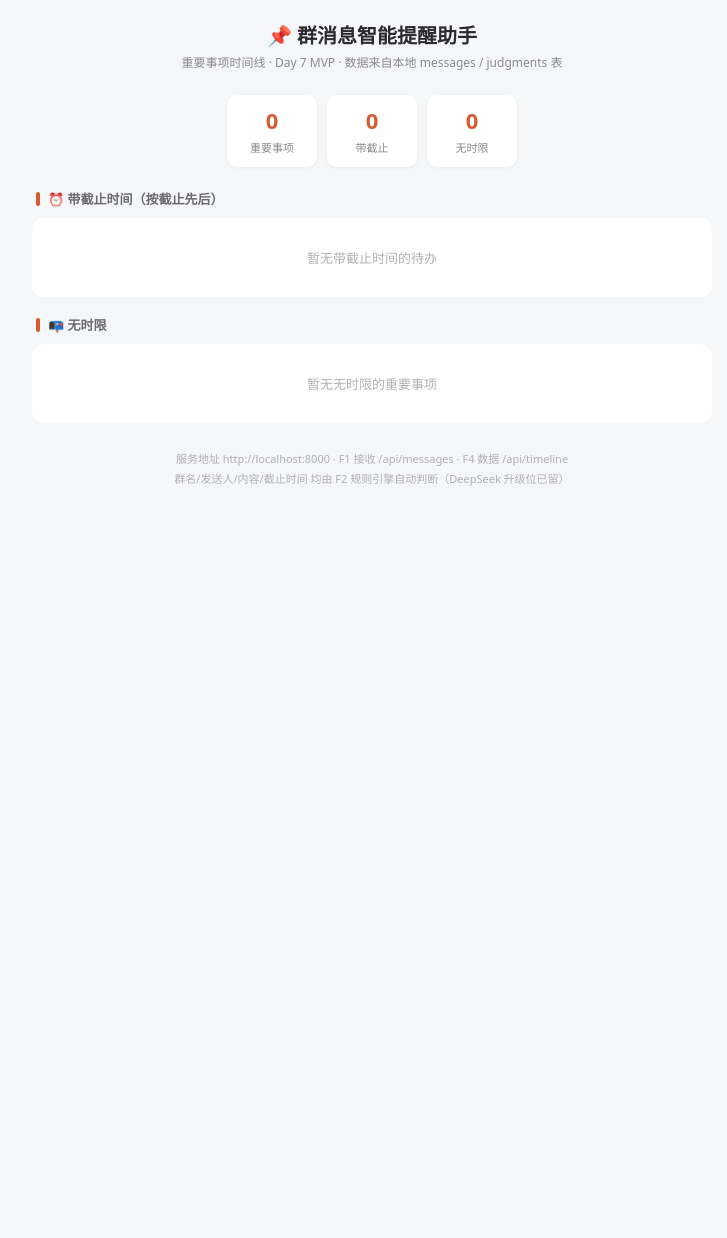
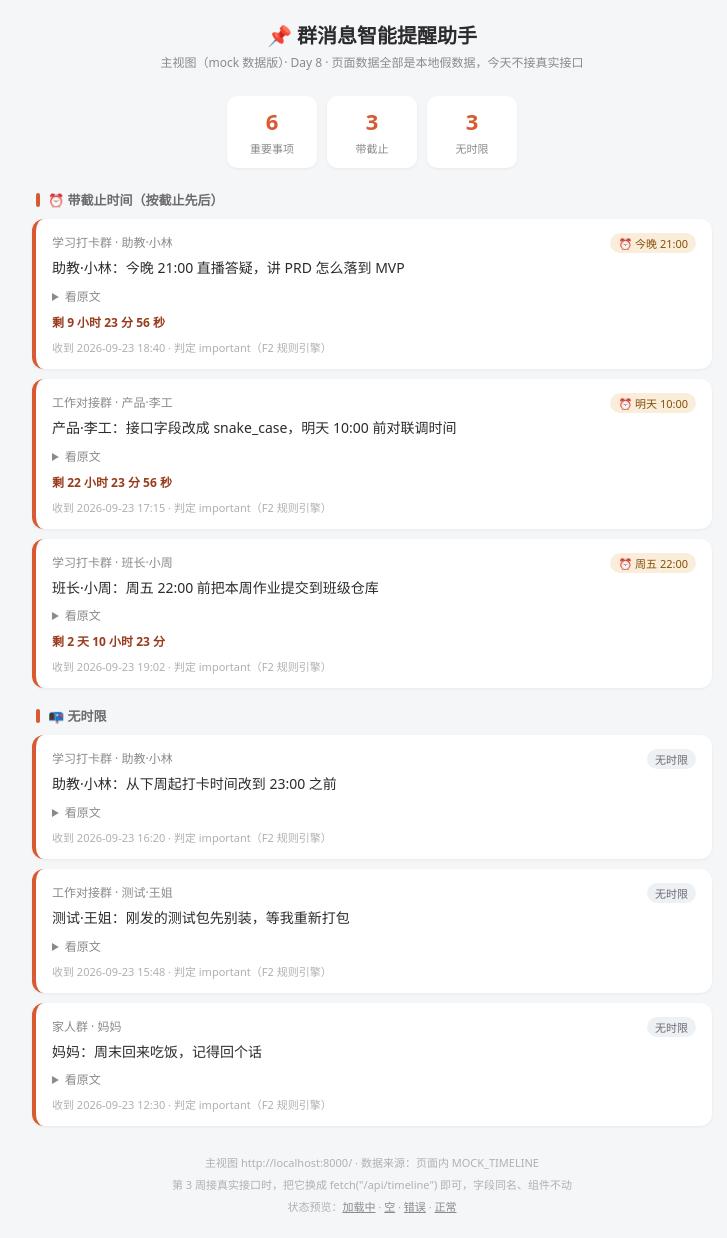
Before and after one commit to XingHo-VibeCoding/my-project, a FastAPI app: page / in a window 1280 px wide. Shown: the whole page, without its empty margins (268-995 px from the left). Before the commit the page ends 486 px from the top, so only its background shows below. Run offline with FastAPI, Linux system fonts and the light colour scheme; data that the repository does not hold is empty.

Commit message:
Day 8｜主视图改用本地假数据渲染，四种页面状态齐活
改了什么：app/templates/timeline.html 重写为主视图（mock 数据版），页面内 6 条假数据字段与 /api/timeline 真实返回完全一致，加载/正常/空/错误四状态用 ?state= 切换
加了什么：可复用卡片组件 app/static/js/message-card.js（卡片结构与截止时间倒计时换算，两个列表共用），app/main.py 挂载 /static 静态目录

```diff
--- a/app/main.py
+++ b/app/main.py
@@ -9,6 +9,7 @@
 from pathlib import Path
 
 from fastapi import FastAPI
+from fastapi.staticfiles import StaticFiles
 from fastapi.templating import Jinja2Templates
 from fastapi import Request
 from pydantic import BaseModel
@@ -20,6 +21,8 @@ from app.parser import parse
 
 app = FastAPI(title="群消息智能提醒助手")
 templates = Jinja2Templates(directory=Path(__file__).parent / "templates")
+# Day 8：可复用卡片组件 app/static/js/message-card.js 通过 /static 提供给页面
+app.mount("/static", StaticFiles(directory=Path(__file__).parent / "static"), name="static")
 
 
 class IncomingMessage(BaseModel):
@@ -74,5 +77,6 @@ def timeline():
 
 @app.get("/")
 def timeline_page(request: Request):
-    """F4 时间线页面（Jinja2 模板，数据由页面内 fetch /api/timeline 拉取）。"""
+    """主视图（Day 8）：页面数据为本地 mock，四种状态（加载/正常/空/错误）用
+    ?state= 切换；第 3 周再接回 /api/timeline 真实数据。"""
     return templates.TemplateResponse(request, "timeline.html")
--- /dev/null
+++ b/app/static/js/message-card.js
@@ -0,0 +1,171 @@
+/* ==========================================================================
+   MessageCard —— 可复用消息卡片组件（Day 8 余力加练产物）
+   --------------------------------------------------------------------------
+   主视图里的「带截止时间」和「无时限」两个列表，都由这一个组件渲染：
+   卡片长什么样、截止时间怎么算倒计时，全项目只写一份。
+
+   第 3 周接真实接口时，本文件一行都不用改 —— 只要喂进来的数据字段名
+   和 /api/timeline 一致（id / importance / summary / deadline /
+   group_name / sender / content / received_at），换数据源即可。
+
+   对外接口：
+     MessageCard.render(item)          -> 一张卡片的 HTML 字符串
+     MessageCard.skeleton(n)           -> n 个骨架屏占位卡（加载中状态用）
+     MessageCard.empty(text)           -> 空状态提示块
+     MessageCard.error(reason)         -> 错误状态块（自带「重试」按钮）
+     MessageCard.startTimers(root)     -> 启动/刷新所有卡片的倒计时
+     MessageCard.deadlineTarget(text)  -> 截止短语 -> Date（算不出返回 null）
+   ========================================================================== */
+(function (global) {
+  "use strict";
+
+  var WEEK_MAP = { "一": 1, "二": 2, "三": 3, "四": 4, "五": 5, "六": 6, "日": 0, "天": 0 };
+
+  /* ---------- 1. 截止短语 -> 绝对时间 ----------
+     规则引擎（F2）提取出来的是「今晚 21:00」「周五 22:00」这类短语，
+     要做倒计时就得换算成具体时刻。这是 F4 页面的活，不是 AI 判断的活。 */
+  function deadlineTarget(text) {
+    if (!text) return null;
+    var now = new Date();
+    var hm = text.match(/(\d{1,2})\s*[:：]\s*(\d{2})/);
+    var d = new Date(now);
+    var offset = null;
+
+    if (/今[天晚]/.test(text)) {
+      offset = 0;
+    } else if (/明[天晚]/.test(text)) {
+      offset = 1;
+    } else {
+      // 周几的算法统一按「周一是一周第一天」：周一=1 … 周日=7
+      var dowMon = now.getDay() === 0 ? 7 : now.getDay();
+      var nextMonIn = ((8 - dowMon) % 7) || 7;          // 距离「下周一」还有几天
+      var w = text.match(/([本下]?)周([一二三四五六日天])/);
+      if (w) {
+        var x = WEEK_MAP[w[2]] === 0 ? 7 : WEEK_MAP[w[2]];
+        if (w[1] === "下") offset = nextMonIn + (x - 1);  // 下周五 = 下周一 + 4 天
+        else if (x >= dowMon) offset = x - dowMon;        // 说「周五」时周五还没到 -> 本周五
+        else offset = nextMonIn + (x - 1);                // 本周已经过了 -> 指下一周那天
+      } else if (/下周/.test(text)) {
+        offset = nextMonIn;                              // 「下周」没指明周几 -> 按下周一算
+      }
+    }
+
+    if (offset === null && !hm) return null;   // 只有「3月5日」这类，暂不做倒计时
+
+    if (offset !== null) d.setDate(d.getDate() + offset);
+    if (hm) d.setHours(Number(hm[1]), Number(hm[2]), 0, 0);
+    else d.setHours(23, 59, 0, 0);             // 只给了「周五」没给时刻，算当天末尾
+
+    if (offset === null && d.getTime() < now.getTime()) {
+      d.setDate(d.getDate() + 1);              // 只给了「21:00」且已过 -> 明天
+    }
+    return d;
+  }
+
+  /* ---------- 2. 剩余时间文案 ---------- */
+  function countdownText(ms) {
+    if (ms <= 0) return "已截止";
+    var t = Math.floor(ms / 1000);
+    var day = Math.floor(t / 86400);
+    var hour = Math.floor(t % 86400 / 3600);
+    var min = Math.floor(t % 3600 / 60);
+    var sec = t % 60;
+    var parts = [];
+    if (day) parts.push("<span class=\"num\">" + day + "</span> 天");
+    if (day || hour) parts.push("<span class=\"num\">" + hour + "</span> 小时");
+    parts.push("<span class=\"num\">" + min + "</span> 分");
+    if (!day) parts.push("<span class=\"num\">" + sec + "</span> 秒");
+    return "剩 " + parts.join(" ");
+  }
+
+  /* ---------- 3. 转义：假数据里万一带了 < > 也不会把页面搞乱 ---------- */
+  function esc(s) {
+    return String(s == null ? "" : s).replace(/[&<>"']/g, function (c) {
+      return { "&": "&amp;", "<": "&lt;", ">": "&gt;", "\"": "&quot;", "'": "&#39;" }[c];
+    });
+  }
+
+  /* ---------- 4. 一张卡片 ---------- */
+  function render(item) {
+    item = item || {};
+    var target = deadlineTarget(item.deadline);
+    var badge = item.deadline
+      ? "<span class=\"badge\">⏰ " + esc(item.deadline) + "</span>"
+      : "<span class=\"badge chat\">无时限</span>";
+    var countdown = target
+      ? "<div class=\"countdown\" data-deadline=\"" + target.getTime() + "\">…</div>"
+      : "";
+    var origin = item.content
+      ? "<details class=\"origin\"><summary>看原文</summary><p>" + esc(item.content) + "</p></details>"
+      : "";
+    var meta = "收到 " + esc(item.received_at || "—") +
+      " · 判定 " + esc(item.importance || "—") + "（F2 规则引擎）";
+
+    return "<article class=\"card\">" +
+      "<div class=\"top\">" +
+        "<span class=\"who\">" + esc((item.group_name || "私聊") + " · " + (item.sender || "未知")) + "</span>" +
+        badge +
+      "</div>" +
+      "<p class=\"what\">" + esc(item.summary || item.content || "（无内容）") + "</p>" +
+      origin +
+      countdown +
+      "<p class=\"meta\">" + meta + "</p>" +
+      "</article>";
+  }
+
+  /* ---------- 5. 加载中：骨架屏 ---------- */
+  function skeleton(n) {
+    var one = "<div class=\"sk-card\">" +
+      "<div class=\"sk-line w60\"></div>" +
+      "<div class=\"sk-line w90\"></div>" +
+      "<div class=\"sk-line w40\"></div>" +
+      "</div>";
+    var out = "";
+    for (var i = 0; i < (n || 1); i++) out += one;
+    return out;
+  }
+
+  /* ---------- 6. 空状态 ---------- */
+  function empty(text) {
+    return "<div class=\"empty\">" + esc(text || "暂无内容") + "</div>";
+  }
+
+  /* ---------- 7. 错误状态 ---------- */
+  function error(reason) {
+    return "<div class=\"error-box\">" +
+      "<p class=\"err-title\">⚠️ 时间线加载失败</p>" +
+      "<p class=\"err-msg\">" + esc(reason || "未知错误") + "</p>" +
+      "<button type=\"button\" data-retry>重试</button>" +
+      "</div>";
+  }
+
+  /* ---------- 8. 倒计时走秒 ---------- */
+  function tick() {
+    var list = document.querySelectorAll(".countdown[data-deadline]");
+    for (var i = 0; i < list.length; i++) {
+      var el = list[i];
+      el.innerHTML = countdownText(Number(el.getAttribute("data-deadline")) - Date.now());
+    }
+  }
+
+  var timer = null;
+  function startTimers() {
+    tick();
+    if (timer === null) timer = global.setInterval(tick, 1000);
+  }
+
+  function stopTimers() {
+    if (timer !== null) { global.clearInterval(timer); timer = null; }
+  }
+
+  global.MessageCard = {
+    render: render,
+    skeleton: skeleton,
+    empty: empty,
+    error: error,
+    startTimers: startTimers,
+    stopTimers: stopTimers,
+    deadlineTarget: deadlineTarget,
+    countdownText: countdownText
+  };
+})(window);
--- a/app/templates/timeline.html
+++ b/app/templates/timeline.html
@@ -3,7 +3,7 @@
 <head>
 <meta charset="UTF-8">
 <meta name="viewport" content="width=device-width, initial-scale=1.0">
-<title>待办时间线 — 群消息智能提醒助手</title>
+<title>主视图 · 群消息智能提醒助手</title>
 <style>
   * { margin: 0; padding: 0; box-sizing: border-box; }
   body {
@@ -13,7 +13,7 @@
   .wrap { max-width: 680px; margin: 0 auto; }
   header { text-align: center; margin-bottom: 24px; }
   header h1 { font-size: 20px; font-weight: 600; }
-  header p { font-size: 12px; color: #8a8a8e; margin-top: 4px; }
+  header p { font-size: 12px; color: #8a8a8e; margin-top: 4px; line-height: 1.6; }
   .stats { display: flex; gap: 10px; justify-content: center; margin-bottom: 22px; }
   .stat {
     background: #fff; border-radius: 10px; padding: 10px 18px; text-align: center;
@@ -26,12 +26,14 @@
     display: flex; align-items: center; gap: 8px;
   }
   h2::before { content: ""; width: 4px; height: 14px; background: #d85a30; border-radius: 2px; }
+
+  /* 卡片（结构与样式来自组件 message-card.js） */
   .card {
     background: #fff; border-radius: 12px; padding: 14px 16px; margin-bottom: 10px;
-    box-shadow: 0 1px 3px rgba(0,0,0,.06); position: relative;
+    box-shadow: 0 1px 3px rgba(0,0,0,.06);
     border-left: 4px solid #d85a30;
   }
-  .card .top { display: flex; justify-content: space-between; gap: 10px; }
+  .card .top { display: flex; justify-content: space-between; gap: 10px; align-items: flex-start; }
   .card .who { font-size: 12px; color: #8a8a8e; }
   .card .what { font-size: 14px; line-height: 1.55; margin-top: 4px; }
   .badge {
@@ -39,22 +41,57 @@
     background: #faeeda; color: #854f0b; white-space: nowrap;
   }
   .badge.chat { background: #eef1f4; color: #6b6b70; }
-  .countdown {
-    margin-top: 8px; font-size: 12px; color: #993c1d; font-weight: 600;
+  .countdown { margin-top: 8px; font-size: 12px; color: #993c1d; font-weight: 600; }
+  .countdown .num { font-variant-numeric: tabular-nums; }
+  .origin { margin-top: 8px; }
+  .origin summary { font-size: 12px; color: #8a8a8e; cursor: pointer; outline: none; }
+  .origin p {
+    font-size: 12px; color: #6b6b70; line-height: 1.65; margin-top: 6px;
+    background: #f7f8fa; padding: 8px 10px; border-radius: 8px;
   }
-  .countdown .num { font-variant-numeric: tabular-nums; }
+  .meta { font-size: 11px; color: #b0b0b5; margin-top: 8px; }
+
+  /* 加载中：骨架屏 */
+  .sk-card {
+    background: #fff; border-radius: 12px; padding: 14px 16px; margin-bottom: 10px;
+    box-shadow: 0 1px 3px rgba(0,0,0,.06);
+  }
+  .sk-line {
+    height: 12px; border-radius: 6px; margin: 9px 0;
+    background: linear-gradient(90deg, #eceef1 25%, #f7f8fa 37%, #eceef1 63%);
+    background-size: 400% 100%; animation: sk 1.2s ease infinite;
+  }
+  .sk-line.w60 { width: 60%; } .sk-line.w90 { width: 90%; } .sk-line.w40 { width: 40%; }
+  @keyframes sk { 0% { background-position: 100% 0; } 100% { background-position: 0 0; } }
+
+  /* 空状态 */
   .empty {
     text-align: center; color: #b0b0b5; font-size: 13px;
-    padding: 30px 0; background: #fff; border-radius: 12px;
+    padding: 30px 0; background: #fff; border-radius: 12px; line-height: 1.8;
   }
-  footer { text-align: center; font-size: 11px; color: #b0b0b5; margin-top: 26px; line-height: 1.8; }
+
+  /* 错误状态 */
+  .error-box {
+    background: #fff; border: 1px solid #f0cdc5; border-radius: 12px;
+    padding: 24px 18px; text-align: center;
+  }
+  .err-title { font-size: 14px; font-weight: 600; color: #a3341f; }
+  .err-msg { font-size: 12px; color: #8a8a8e; margin-top: 8px; line-height: 1.7; }
+  .error-box button {
+    margin-top: 14px; border: none; background: #d85a30; color: #fff;
+    font-size: 13px; padding: 8px 22px; border-radius: 999px; cursor: pointer;
+  }
+  .error-box button:hover { background: #bf4d27; }
+
+  footer { text-align: center; font-size: 11px; color: #b0b0b5; margin-top: 26px; line-height: 2; }
+  footer a { color: #8a8a8e; }
 </style>
 </head>
 <body>
 <div class="wrap">
   <header>
     <h1>📌 群消息智能提醒助手</h1>
-    <p>重要事项时间线 · Day 7 MVP · 数据来自本地 messages / judgments 表</p>
+    <p>主视图（mock 数据版）· Day 8 · 页面数据全部是本地假数据，今天不接真实接口</p>
   </header>
 
   <div class="stats">
@@ -70,57 +107,148 @@
   <div id="list-no"></div>
 
   <footer>
-    服务地址 http://localhost:8000 · F1 接收 /api/messages · F4 数据 /api/timeline<br>
-    群名/发送人/内容/截止时间 均由 F2 规则引擎自动判断（DeepSeek 升级位已留）
+    主视图 http://localhost:8000/ · 数据来源：页面内 MOCK_TIMELINE<br>
+    第 3 周接真实接口时，把它换成 fetch("/api/timeline") 即可，字段同名、组件不动<br>
+    状态预览：<a href="/?state=loading">加载中</a> · <a href="/?state=empty">空</a> ·
+    <a href="/?state=error">错误</a> · <a href="/">正常</a>
   </footer>
 </div>
 
+<!-- 可复用卡片组件：卡片的 HTML 结构与截止时间换算都在这个文件里 -->
+<script src="/static/js/message-card.js"></script>
+
 <script>
-// 倒计时目标：今天 22:00（规则引擎提取的是「22:00」这类时刻，MVP 以当天为基准演示 F4-4）
-const DL_TARGET = new Date();
-DL_TARGET.setHours(22, 0, 0, 0);
-if (DL_TARGET < new Date()) DL_TARGET.setDate(DL_TARGET.getDate() + 1);
+/* ==========================================================================
+   mock 数据（本地假数据）—— 字段与 /api/timeline 的真实返回完全一致，
+   所以第 3 周换成真接口时，下面这段删掉、改成一次 fetch 就行。
+   说明：真实接口只返回 importance=important 的项，这里 6 条也全是 important，
+   保证「假数据」和「真数据」的形状一模一样。
+   全部 6 条：带截止 3 条 + 无时限 3 条。
+   ========================================================================== */
+var MOCK_TIMELINE = [
+  {
+    id: 1, importance: "important",
+    group_name: "学习打卡群", sender: "助教·小林",
+    content: "@所有人 今晚 21:00 直播答疑，讲 PRD 怎么落到 MVP，记得来。",
+    summary: "助教·小林：今晚 21:00 直播答疑，讲 PRD 怎么落到 MVP",
+    deadline: "今晚 21:00", received_at: "2026-09-23 18:40"
+  },
+  {
+    id: 2, importance: "important",
+    group_name: "学习打卡群", sender: "班长·小周",
+    content: "@所有人 周五 22:00 前把本周作业提交到班级仓库，仓库链接在群公告里。",
+    summary: "班长·小周：周五 22:00 前把本周作业提交到班级仓库",
+    deadline: "周五 22:00", received_at: "2026-09-23 19:02"
+  },
+  {
+    id: 3, importance: "important",
+    group_name: "工作对接群", sender: "产品·李工",
+    content: "接口字段改成 snake_case 了，明天 10:00 前对一下联调时间。",
+    summary: "产品·李工：接口字段改成 snake_case，明天 10:00 前对联调时间",
+    deadline: "明天 10:00", received_at: "2026-09-23 17:15"
+  },
+  {
+    id: 4, importance: "important",
+    group_name: "学习打卡群", sender: "助教·小林",
+    content: "注意：从下周起打卡时间改到 23:00 之前，别记错。",
+    summary: "助教·小林：从下周起打卡时间改到 23:00 之前",
+    deadline: null, received_at: "2026-09-23 16:20"
+  },
+  {
+    id: 5, importance: "important",
+    group_name: "工作对接群", sender: "测试·王姐",
+    content: "@我 刚发的测试包有个坑，先别装，等我重新打包。",
+    summary: "测试·王姐：刚发的测试包先别装，等我重新打包",
+    deadline: null, received_at: "2026-09-23 15:48"
+  },
+  {
+    id: 6, importance: "important",
+    group_name: "家人群", sender: "妈妈",
+    content: "周末回来吃饭，记得回个话。",
+    summary: "妈妈：周末回来吃饭，记得回个话",
+    deadline: null, received_at: "2026-09-23 12:30"
+  }
+];
 
-function fmt(diffMs) {
-  if (diffMs <= 0) return "已截止";
-  const h = Math.floor(diffMs / 3600000);
-  const m = Math.floor(diffMs % 3600000 / 60000);
-  const s = Math.floor(diffMs % 60000 / 1000);
-  return `剩 <span class="num">${h}</span> 小时 <span class="num">${m}</span> 分 <span class="num">${s}</span> 秒`;
+/* ==========================================================================
+   四种页面状态：加载中 / 正常 / 空 / 错误
+   用地址栏参数切换，方便逐个看效果（平时看不到的状态，今天先把它做出来）：
+     /?state=loading   加载中（停在骨架屏，不往下走）
+     /?state=empty     空（有数据接口但一条都没有）
+     /?state=error     错误（拿不到数据）
+     /                 正常（先 0.6 秒骨架屏，再渲染 mock 数据）
+   ========================================================================== */
+var STATE = new URLSearchParams(location.search).get("state") || "ok";
+var listDl = document.getElementById("list-dl");
+var listNo = document.getElementById("list-no");
+
+function setStats(all, dl, no) {
+  document.getElementById("n-all").textContent = all;
+  document.getElementById("n-dl").textContent = dl;
+  document.getElementById("n-no").textContent = no;
 }
 
-function tick() {
-  document.querySelectorAll(".countdown[data-live]").forEach(el => {
-    el.innerHTML = fmt(DL_TARGET - new Date());
-  });
+function showLoading() {
+  setStats("–", "–", "–");
+  listDl.innerHTML = MessageCard.skeleton(2);
+  listNo.innerHTML = MessageCard.skeleton(1);
 }
 
-async function load() {
-  const items = await (await fetch("/api/timeline")).json();
-  document.getElementById("n-all").textContent = items.length;
-  const withDl = items.filter(x => x.deadline);
-  const noDl = items.filter(x => !x.deadline);
-  document.getElementById("n-dl").textContent = withDl.length;
-  document.getElementById("n-no").textContent = noDl.length;
+function showOk(items) {
+  var withDeadline = items.filter(function (x) { return !!x.deadline; });
+  var noDeadline = items.filter(function (x) { return !x.deadline; });
 
-  const card = (t, live) => `
-    <div class="card">
-      <div class="top">
-        <span class="who">${t.group_name || "私聊"} · ${t.sender}</span>
-        <span class="badge">${t.deadline || "无时限"}</span>
-      </div>
-      <div class="what">${t.summary || ""}</div>
-      ${live ? `<div class="countdown" data-live>…</div>` : ""}
-    </div>`;
+  // 带截止的按剩余时间从近到远排
+  withDeadline.sort(function (a, b) {
+    var ta = MessageCard.deadlineTarget(a.deadline);
+    var tb = MessageCard.deadlineTarget(b.deadline);
+    return (ta ? ta.getTime() : Infinity) - (tb ? tb.getTime() : Infinity);
+  });
 
-  document.getElementById("list-dl").innerHTML =
-    withDl.length ? withDl.map(t => card(t, true)).join("") : `<div class="empty">暂无带截止时间的待办</div>`;
-  document.getElementById("list-no").innerHTML =
-    noDl.length ? noDl.map(t => card(t, false)).join("") : `<div class="empty">暂无无时限的重要事项</div>`;
-  tick();
+  setStats(items.length, withDeadline.length, noDeadline.length);
+  listDl.innerHTML = withDeadline.length
+    ? withDeadline.map(MessageCard.render).join("")
+    : MessageCard.empty("暂无带截止时间的待办");
+  listNo.innerHTML = noDeadline.length
+    ? noDeadline.map(MessageCard.render).join("")
+    : MessageCard.empty("暂无无时限的重要事项");
+  MessageCard.startTimers();
 }
+
+function showEmpty() {
+  setStats(0, 0, 0);
+  listDl.innerHTML = MessageCard.empty("还没有带截止时间的待办<br>群里有新任务时会出现在这里");
+  listNo.innerHTML = MessageCard.empty("还没有无时限的重要事项");
+  MessageCard.stopTimers();
+}
+
+function showError(reason) {
+  setStats("–", "–", "–");
+  listDl.innerHTML = MessageCard.error(reason);
+  listNo.innerHTML = "";
+  MessageCard.stopTimers();
+}
+
+function load() {
+  showLoading();
+  window.setTimeout(function () {
+    if (STATE === "loading") return;                 // 停在加载中，方便观察/截图
+    if (STATE === "error") {
+      showError("拿不到时间线数据。这是 mock 演示出来的错误状态，不是页面真的坏了 —— 点下面「重试」可以恢复。");
+      return;
+    }
+    if (STATE === "empty") { showEmpty(); return; }
+    showOk(MOCK_TIMELINE);
+  }, 600);
+}
+
+// 错误状态下的「重试」：回到正常流程
+document.addEventListener("click", function (e) {
+  var btn = e.target.closest ? e.target.closest("[data-retry]") : null;
+  if (btn) { STATE = "ok"; load(); }
+});
+
 load();
-setInterval(tick, 1000);
 </script>
 </body>
 </html>
```
